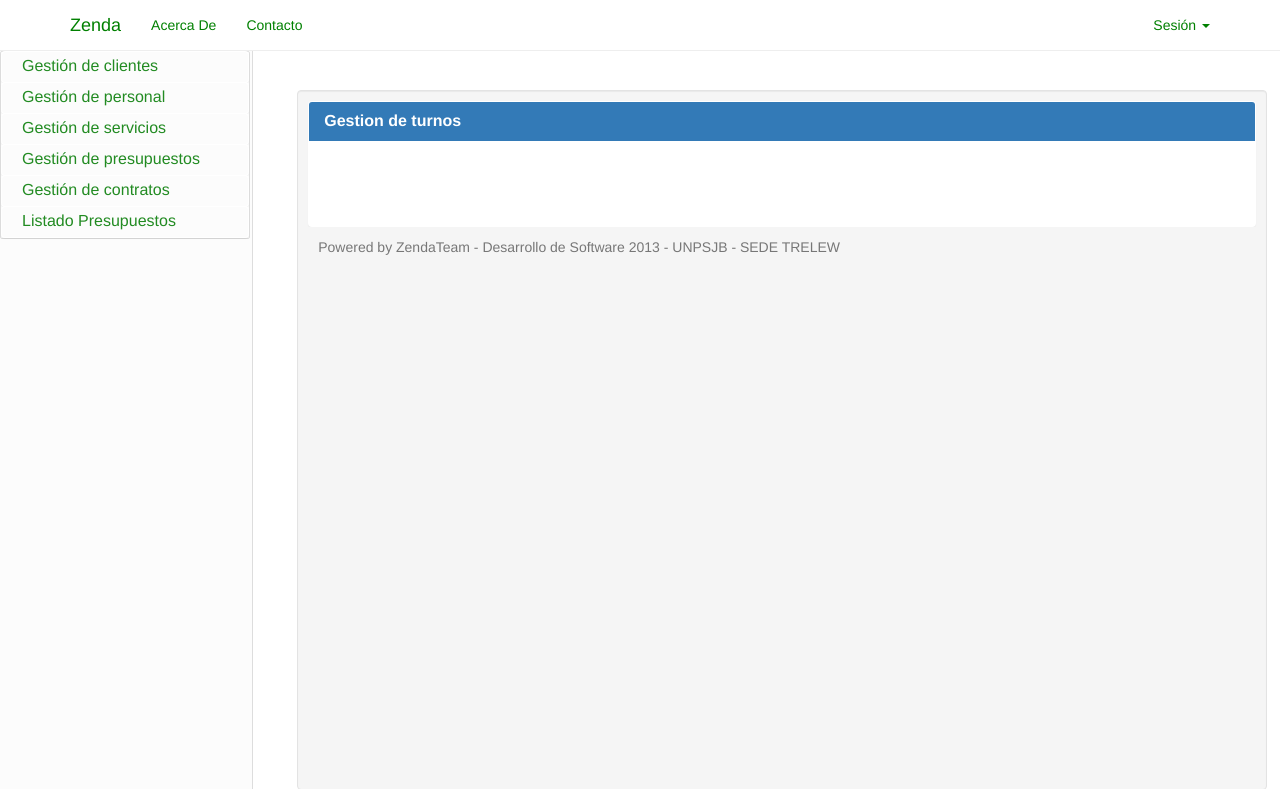
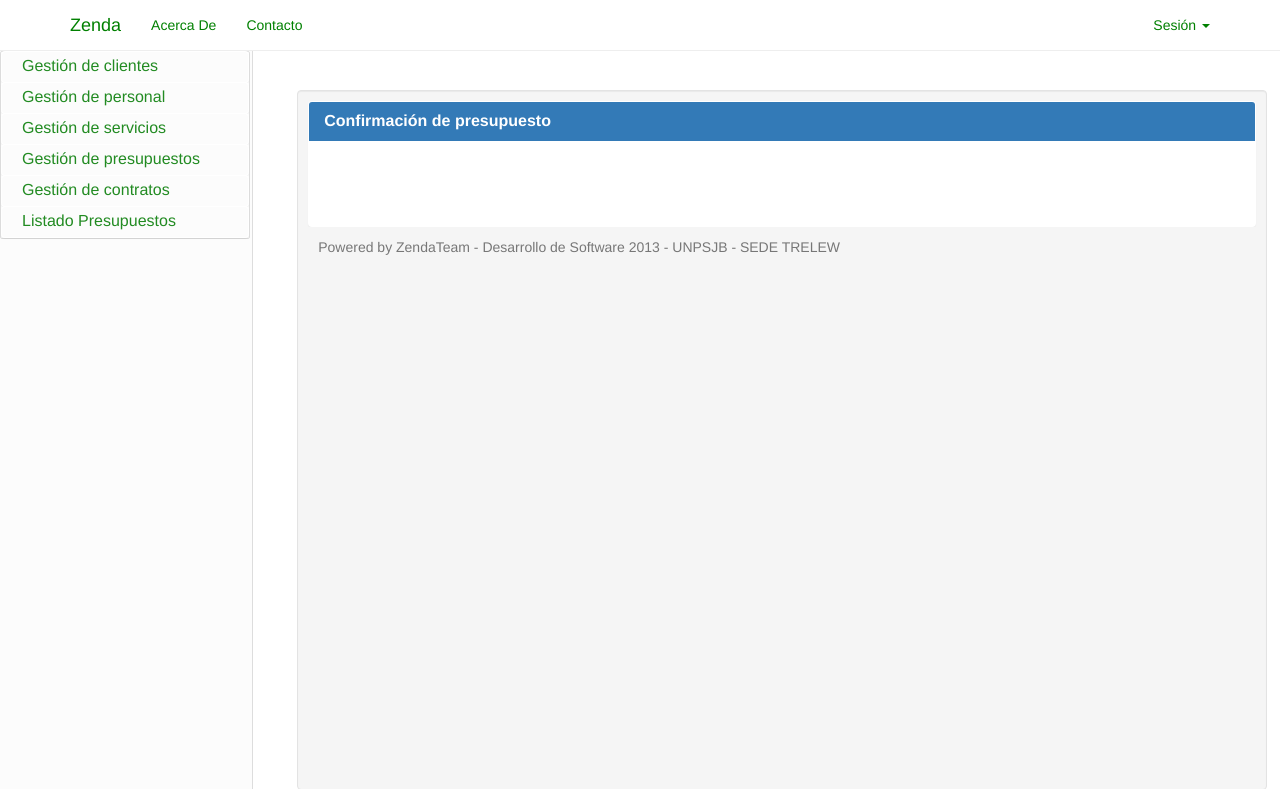
Before and after one commit to Pazitos10/DesarrolloSoftware2013, a Django app: page /presupuesto/confirmar in a window 1280 px wide. Shown: the top 789 px of the page. Run offline with Django 3.2, Linux system fonts and the light colour scheme; some libraries are stand-ins or nearby versions.

Commit message:
Arreglando las macanas

```diff
--- a/sources/Zenda/gestionServicios/templates/presupuestos/confirmar.html
+++ b/sources/Zenda/gestionServicios/templates/presupuestos/confirmar.html
@@ -5,7 +5,7 @@
             <div class="well">
             <div class="panel panel-primary">
                 <div class="panel-heading">
-                    <h6 class="panel-title"> <strong> Gestion de turnos </strong></h6>
+                    <h6 class="panel-title"> <strong> Confirmación de presupuesto </strong></h6>
                 </div>
                 <div class="panel-body">
                     <div id="busqueda">
--- a/sources/Zenda/templates/base.html
+++ b/sources/Zenda/templates/base.html
@@ -127,13 +127,8 @@
 				    <div class="panel-body">
 				        <ul>
 							<li id= "generarPresupuesto" onClick="CargarPagina(this.id);"><a href="{% url "presupuesto_alta" %}">Nuevo presupuesto</li>
-<<<<<<< HEAD
-							<li id= "valorizarPresupuesto" onClick="CargarPagina(this.id);">Valorizar presupuesto</li>
+							<li id= "valorizarPresupuesto" onClick="CargarPagina(this.id);"><a href="{% url "presupuesto_valorizar" %}">Valorizar presupuesto</li>
 							<li id= "ConfirmarPresupuesto" onClick="CargarPagina(this.id);"><a href="{% url "presupuesto_confirmar" %}">Confirmar presupuesto</li>
-=======
-							<li id= "valorizarPresupuesto" onClick="CargarPagina(this.id);"><a href="{% url "presupuesto_valorizar" %}">Valorizar presupuesto</li>
-							<li id= "ConfirmarPresupuesto" onClick="CargarPagina(this.id);">Confirmar un presupuesto</li>
->>>>>>> 0c45632b725afdd492a874c1b5b4c5b26dc445d8
 						</ul>
 				    </div>
 				</div>
```
